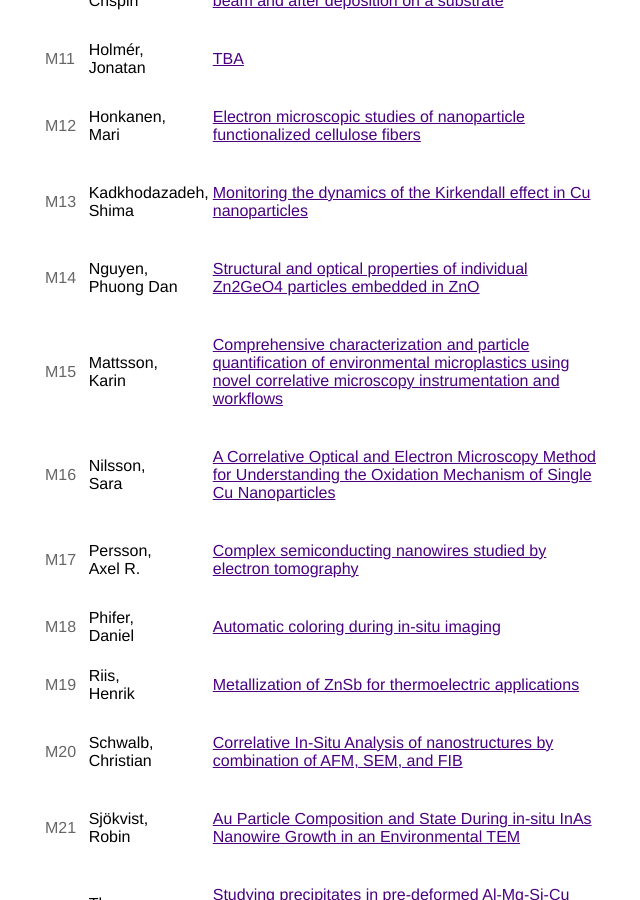
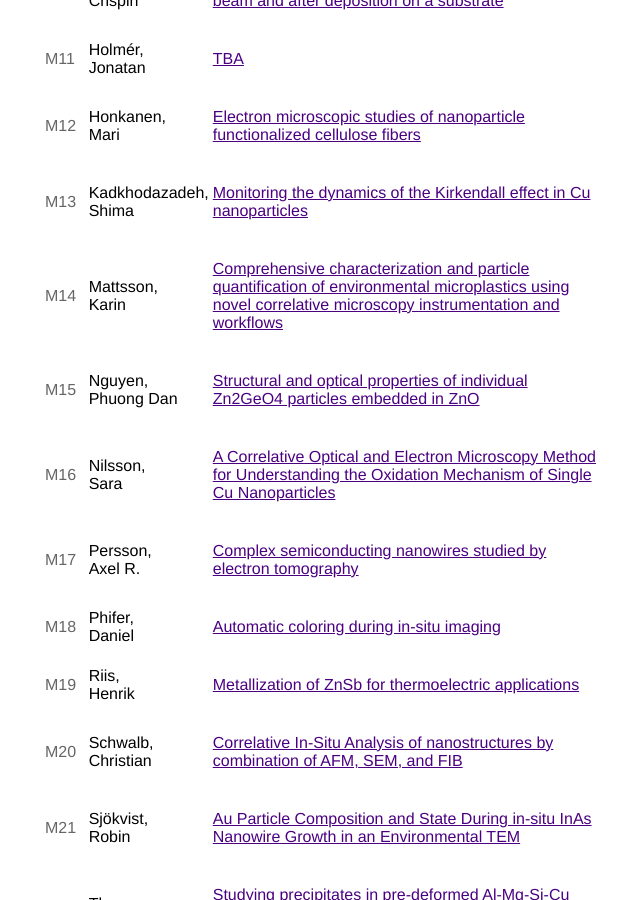
Before and after one commit to cci-gothenburg/cci-gothenburg.github.io, a Jekyll site: the page built from abstracts/index.md, in a window 1280 px wide and 900 px high, scrolled down 7616 px. Shown: the whole window, without its empty margins (318-958 px from the left). Built offline with Jekyll 4.4.1, drawn with Linux system fonts in a browser that asks for light colours.

Commit message:
small fix in order of mat posters

```diff
--- a/abstracts/index.md
+++ b/abstracts/index.md
@@ -153,8 +153,8 @@ M10    | **Hetherington,<br/>Crispin**   | <br/>[TEM and PES studies of tin-oxid
 M11    | **Holmér,<br/>Jonatan**         | <br/>[TBA](/HolmerJ)<br/><br/>
 M12    | **Honkanen,<br/>Mari**          | <br/>[Electron microscopic studies of nanoparticle functionalized cellulose fibers ](/HonkanenM)<br/><br/>
 M13    | **Kadkhodazadeh,<br/>Shima**    | <br/>[Monitoring the dynamics of the Kirkendall effect in Cu nanoparticles ](/KadkhodazadehS)<br/><br/>
-M14    | **Nguyen,<br/>Phuong Dan**      | <br/>[Structural and optical properties of individual Zn2GeO4 particles embedded in ZnO](/NguyenPD)<br/><br/>
-M15    | **Mattsson,<br/>Karin**         | <br/>[Comprehensive characterization and particle quantification of environmental microplastics using novel correlative microscopy instrumentation and workflows](/MattssonK)<br/><br/>
+M14    | **Mattsson,<br/>Karin**         | <br/>[Comprehensive characterization and particle quantification of environmental microplastics using novel correlative microscopy instrumentation and workflows](/MattssonK)<br/><br/>
+M15    | **Nguyen,<br/>Phuong Dan**      | <br/>[Structural and optical properties of individual Zn2GeO4 particles embedded in ZnO](/NguyenPD)<br/><br/>
 M16    | **Nilsson,<br/>Sara**           | <br/>[A Correlative Optical and Electron Microscopy Method for Understanding the Oxidation Mechanism of Single Cu Nanoparticles](/NilssonS)<br/><br/>
 M17    | **Persson,<br/>Axel&nbsp;R.**           | <br/>[Complex semiconducting nanowires studied by electron tomography](/PerssonAR)<br/><br/>
 M18    | **Phifer,<br/>Daniel**          | <br/>[Automatic coloring during in-situ imaging](/PhiferD)<br/><br/>
```
